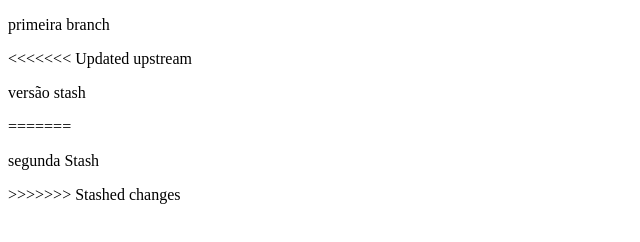
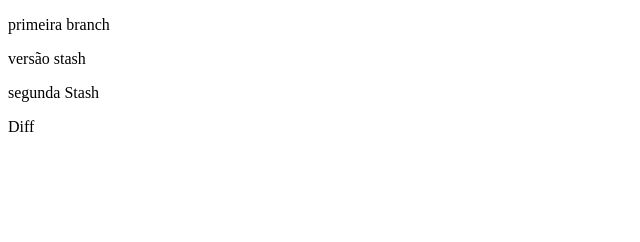
Before and after one commit to alveselton/Github, a plain HTML site: page index.html in a window 1280 px wide. Shown: the whole page, without its empty margins (0-640 px from the left). Drawn offline with Linux system fonts and the light colour scheme.

```diff
--- a/index.html
+++ b/index.html
@@ -8,10 +8,8 @@
 </head>
 <body>
     <p>primeira branch</p>
-<<<<<<< Updated upstream
     <p>versão stash</p>
-=======
     <p>segunda Stash</p>
->>>>>>> Stashed changes
+    <p>Diff</p>
 </body>
 </html>
```
